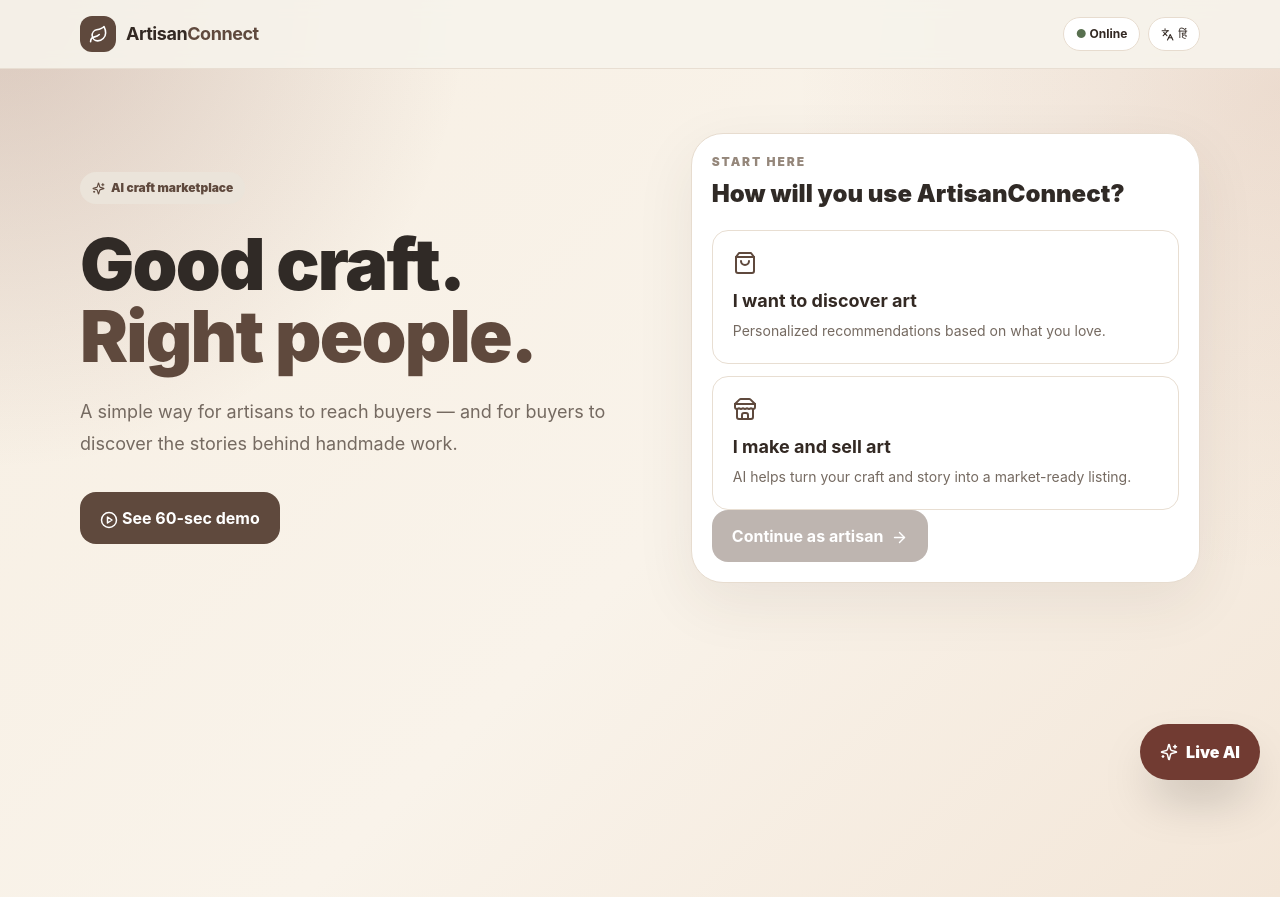
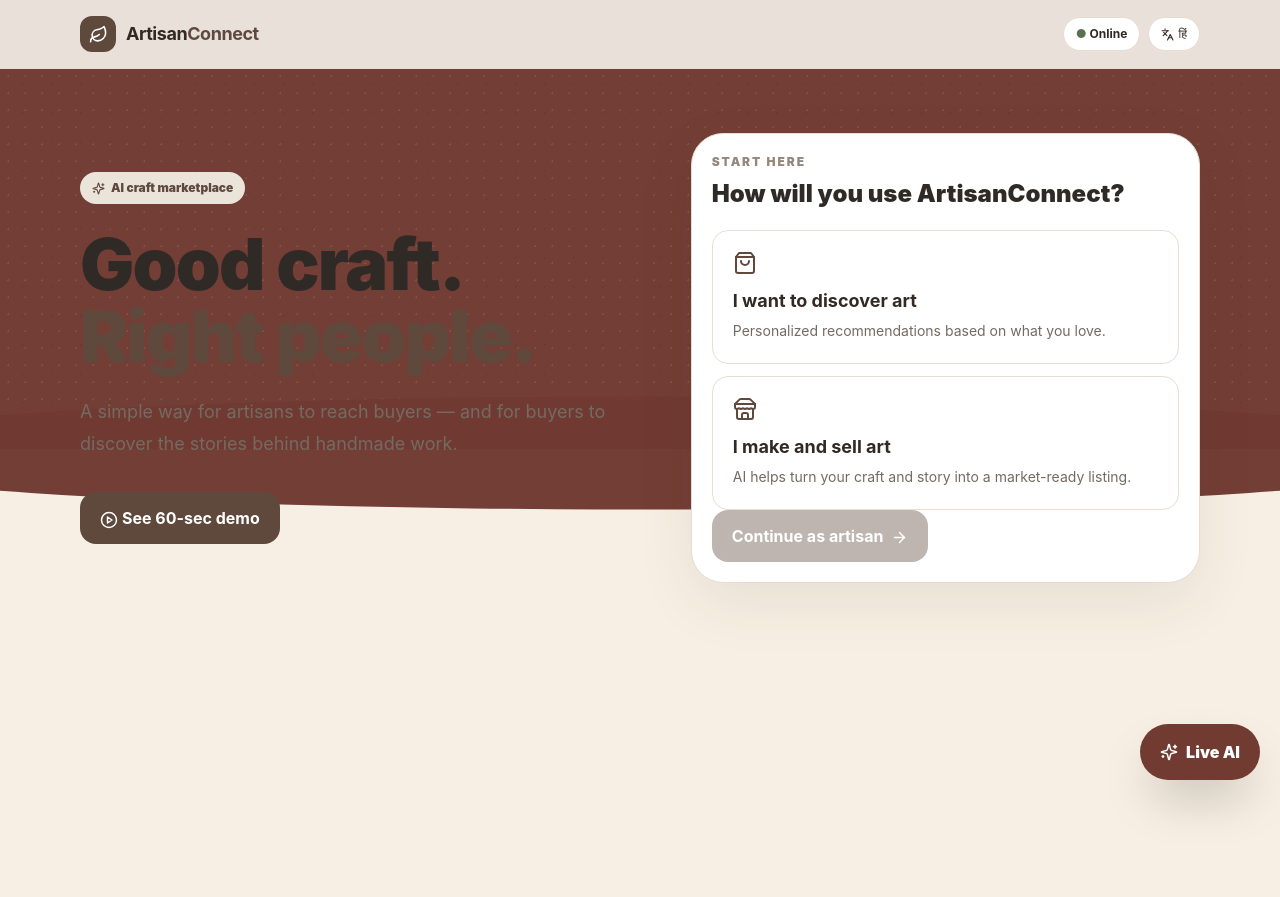
Before and after one commit to avikkaaa/artisanconnect, a React (Vite) app: page / in a window 1280 px wide. Built offline with nearby package versions, Linux system fonts and the light colour scheme.

Commit message:
Create textured half terracotta half cream background

```diff
--- a/src/index.css
+++ b/src/index.css
@@ -5,7 +5,10 @@
 :root{color:#332923;background:#F7EFE3;font-synthesis:none}
 *{box-sizing:border-box}
 html{scroll-behavior:smooth;background:#F7EFE3}
-body{margin:0;min-width:320px;background:radial-gradient(circle at 0 0,rgba(113,59,50,.22),transparent 30%),radial-gradient(circle at 100% 10%,rgba(164,93,63,.14),transparent 32%),linear-gradient(135deg,#F7EFE3 0%,#F9F3EA 55%,#F3E6D8 100%);overscroll-behavior-y:none;color:#332923}
+body{margin:0;min-width:320px;background:#F7EFE3;overscroll-behavior-y:none;color:#332923}
+.artisan-split-bg{position:relative;isolation:isolate;overflow:hidden;background:#F7EFE3;min-height:100vh}
+.artisan-split-bg::before{content:"";position:absolute;z-index:-1;inset:0 0 50% 0;background:#713B32;background-image:radial-gradient(rgba(255,255,255,.10) 1px,transparent 1px),radial-gradient(rgba(45,25,18,.12) 1px,transparent 1px);background-size:17px 17px,29px 29px;background-position:0 0,8px 11px;opacity:.98}
+.artisan-split-bg::after{content:"";position:absolute;z-index:-1;left:-8%;top:43%;width:116%;height:15%;background:#713B32;clip-path:ellipse(58% 42% at 50% 50%);opacity:.98}
 button,input,textarea,select{font:inherit}button{-webkit-tap-highlight-color:transparent;touch-action:manipulation;color:#332923}input,textarea,select{font-size:16px;color:#332923}
 input::placeholder,textarea::placeholder{color:#8a7b70;opacity:1}
 .pattern{background-image:radial-gradient(rgba(113,59,50,.10) 1px,transparent 1px);background-size:13px 13px}
```
